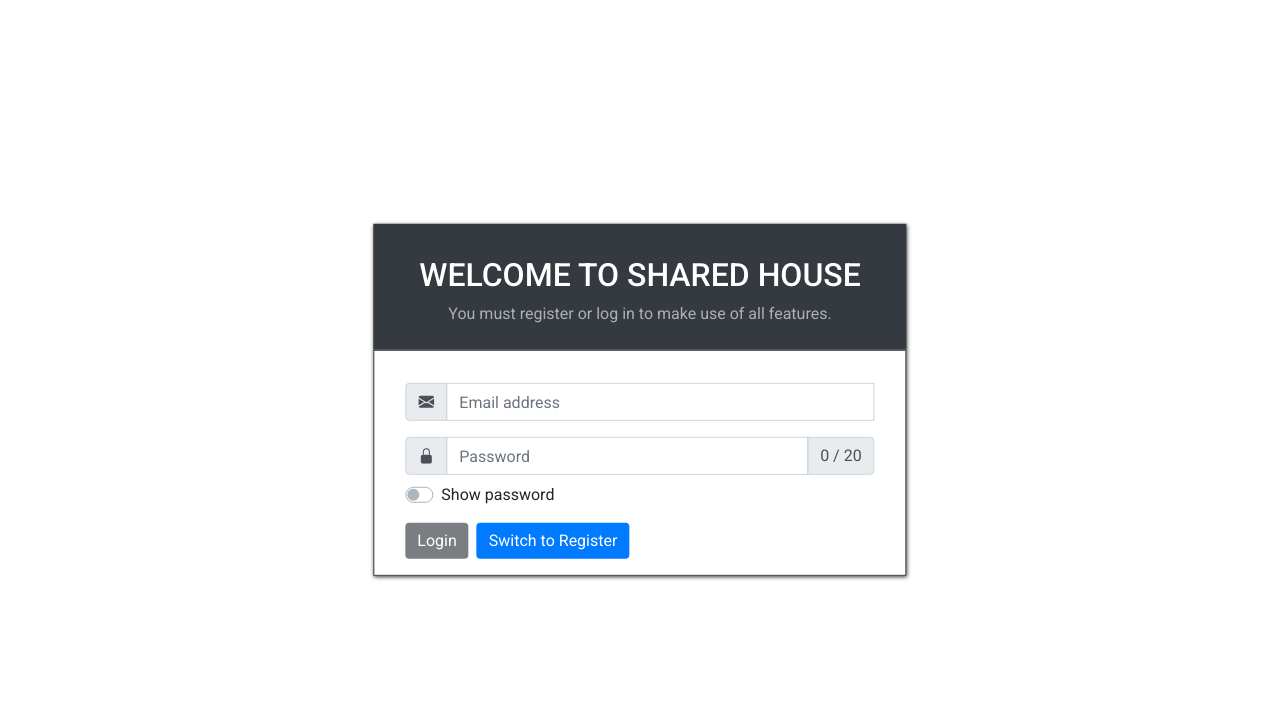
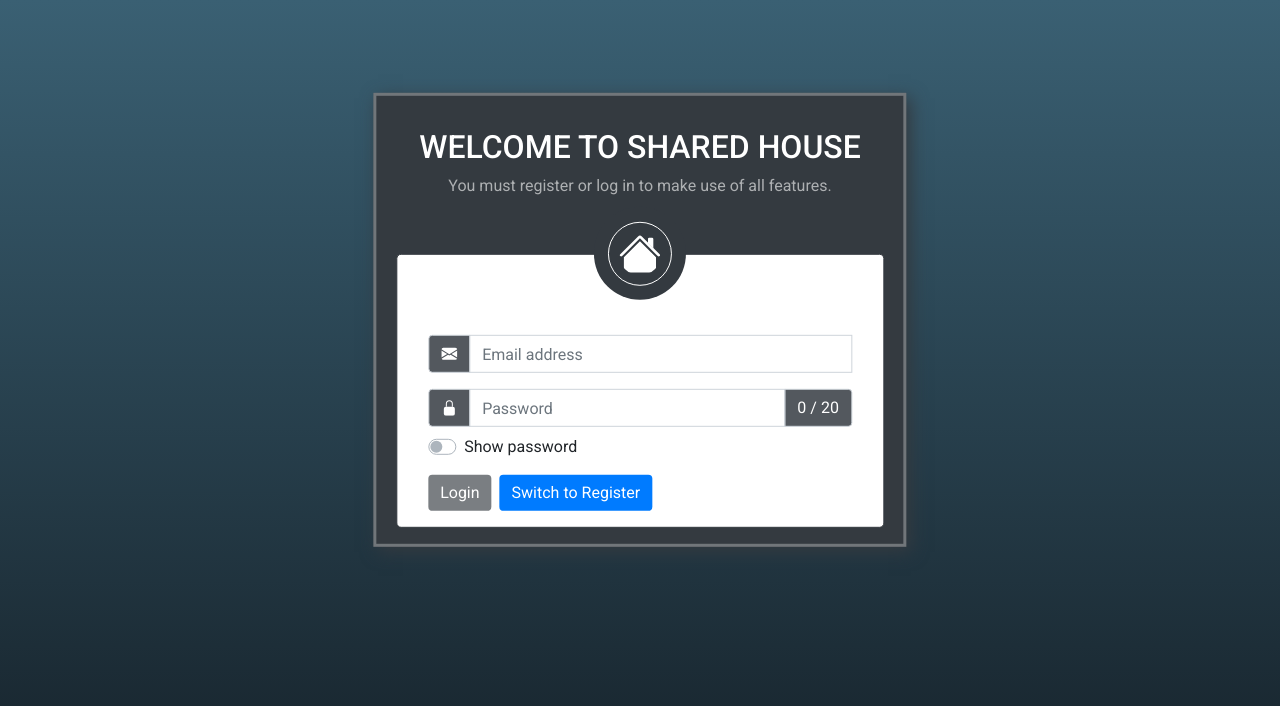
Before and after one commit to Wo0dyStars/shared-house, an Angular app: page / in a window 1280 px wide. Shown: the top 706 px of the page. Built offline with nearby package versions, Linux system fonts and the light colour scheme.

Commit message:
Changing CSS in login form, dark bg, more icons on password check. Dark bg on user details with white colors.

```diff
--- a/src/app/authorization/authorization.component.html
+++ b/src/app/authorization/authorization.component.html
@@ -1,9 +1,15 @@
 
-
+<div class="container__wrapper">
   <div class="container col-xl-5 col-lg-6 col-md-8 bg-dark">
     <h2>Welcome to Shared house</h2>
     <p>You must register or log in to make use of all features.</p>
       <div class="row">
+          <span class="house-logo">
+            <svg viewBox="0 0 16 16" class="bi bi-house-fill" xmlns="http://www.w3.org/2000/svg">
+              <path fill-rule="evenodd" d="M8 3.293l6 6V13.5a1.5 1.5 0 0 1-1.5 1.5h-9A1.5 1.5 0 0 1 2 13.5V9.293l6-6zm5-.793V6l-2-2V2.5a.5.5 0 0 1 .5-.5h1a.5.5 0 0 1 .5.5z"/>
+              <path fill-rule="evenodd" d="M7.293 1.5a1 1 0 0 1 1.414 0l6.647 6.646a.5.5 0 0 1-.708.708L8 2.207 1.354 8.854a.5.5 0 1 1-.708-.708L7.293 1.5z"/>
+            </svg>
+          </span>
           <div class="col-xs-12 col-md-12 col-sm-12">
               <form #form="ngForm" (ngSubmit)="form.form.valid && onSubmit(form)" [appPasswordMatch]="['password', 'confirmPassword']">
 
@@ -46,7 +52,7 @@
                     <div class="input-group mb-2">
                         <div class="input-group-prepend">
                             <div class="input-group-text">
-                            <svg width="1em" height="1em" viewBox="0 0 16 16" class="bi bi-lock-fill" fill="currentColor" xmlns="http://www.w3.org/2000/svg">
+                              <svg width="1em" height="1em" viewBox="0 0 16 16" class="bi bi-lock-fill" xmlns="http://www.w3.org/2000/svg">
                                   <path d="M2.5 9a2 2 0 0 1 2-2h7a2 2 0 0 1 2 2v5a2 2 0 0 1-2 2h-7a2 2 0 0 1-2-2V9z"/>
                                   <path fill-rule="evenodd" d="M4.5 4a3.5 3.5 0 1 1 7 0v3h-1V4a2.5 2.5 0 0 0-5 0v3h-1V4z"/>
                               </svg>
@@ -90,24 +96,64 @@
 
                       <span class="password-errors" *ngIf="password.errors?.strength || password.valid">
                           <div class="password-errors__password-error">Password must contain at least one lowercase character
-                            <span class="alert alert-success alert-success__right" *ngIf="password.errors?.strength.lowercase || password.errors?.strength === null">&#10003;</span>
-                            <span class="alert alert-danger alert-danger__wrong" *ngIf="!password.errors?.strength.lowercase && password.errors?.strength !== null">!</span>
+                              <span class="checked" *ngIf="password.errors?.strength.lowercase || password.errors?.strength === null">
+                                <svg viewBox="0 0 16 16" class="bi bi-check-circle-fill" xmlns="http://www.w3.org/2000/svg">
+                                  <path fill-rule="evenodd" d="M16 8A8 8 0 1 1 0 8a8 8 0 0 1 16 0zm-3.97-3.03a.75.75 0 0 0-1.08.022L7.477 9.417 5.384 7.323a.75.75 0 0 0-1.06 1.06L6.97 11.03a.75.75 0 0 0 1.079-.02l3.992-4.99a.75.75 0 0 0-.01-1.05z"/>
+                                </svg>
+                              </span>
+                              <span class="unchecked" *ngIf="!password.errors?.strength.lowercase && password.errors?.strength !== null">
+                                <svg viewBox="0 0 16 16" class="bi bi-exclamation-triangle-fill"xmlns="http://www.w3.org/2000/svg">
+                                  <path fill-rule="evenodd" d="M8.982 1.566a1.13 1.13 0 0 0-1.96 0L.165 13.233c-.457.778.091 1.767.98 1.767h13.713c.889 0 1.438-.99.98-1.767L8.982 1.566zM8 5a.905.905 0 0 0-.9.995l.35 3.507a.552.552 0 0 0 1.1 0l.35-3.507A.905.905 0 0 0 8 5zm.002 6a1 1 0 1 0 0 2 1 1 0 0 0 0-2z"/>
+                                </svg>
+                              </span>
                           </div>
                           <div class="password-errors__password-error">Password must contain at least one uppercase character
-                            <span class="alert alert-success alert-success__right" *ngIf="password.errors?.strength.uppercase || password.errors?.strength === null">&#10003;</span>
-                            <span class="alert alert-danger alert-danger__wrong" *ngIf="!password.errors?.strength.uppercase && password.errors?.strength !== null">!</span>
+                              <span class="checked" *ngIf="password.errors?.strength.uppercase || password.errors?.strength === null">
+                                <svg viewBox="0 0 16 16" class="bi bi-check-circle-fill" xmlns="http://www.w3.org/2000/svg">
+                                  <path fill-rule="evenodd" d="M16 8A8 8 0 1 1 0 8a8 8 0 0 1 16 0zm-3.97-3.03a.75.75 0 0 0-1.08.022L7.477 9.417 5.384 7.323a.75.75 0 0 0-1.06 1.06L6.97 11.03a.75.75 0 0 0 1.079-.02l3.992-4.99a.75.75 0 0 0-.01-1.05z"/>
+                                </svg>
+                              </span>
+                              <span class="unchecked" *ngIf="!password.errors?.strength.uppercase && password.errors?.strength !== null">
+                                <svg viewBox="0 0 16 16" class="bi bi-exclamation-triangle-fill"xmlns="http://www.w3.org/2000/svg">
+                                  <path fill-rule="evenodd" d="M8.982 1.566a1.13 1.13 0 0 0-1.96 0L.165 13.233c-.457.778.091 1.767.98 1.767h13.713c.889 0 1.438-.99.98-1.767L8.982 1.566zM8 5a.905.905 0 0 0-.9.995l.35 3.507a.552.552 0 0 0 1.1 0l.35-3.507A.905.905 0 0 0 8 5zm.002 6a1 1 0 1 0 0 2 1 1 0 0 0 0-2z"/>
+                                </svg>
+                              </span>
                           </div>
                           <div class="password-errors__password-error">Password must contain at least one digit character
-                            <span class="alert alert-success alert-success__right" *ngIf="password.errors?.strength.digit || password.errors?.strength === null">&#10003;</span>
-                            <span class="alert alert-danger alert-danger__wrong" *ngIf="!password.errors?.strength.digit && password.errors?.strength !== null">!</span>
+                              <span class="checked" *ngIf="password.errors?.strength.digit || password.errors?.strength === null">
+                                <svg viewBox="0 0 16 16" class="bi bi-check-circle-fill" xmlns="http://www.w3.org/2000/svg">
+                                  <path fill-rule="evenodd" d="M16 8A8 8 0 1 1 0 8a8 8 0 0 1 16 0zm-3.97-3.03a.75.75 0 0 0-1.08.022L7.477 9.417 5.384 7.323a.75.75 0 0 0-1.06 1.06L6.97 11.03a.75.75 0 0 0 1.079-.02l3.992-4.99a.75.75 0 0 0-.01-1.05z"/>
+                                </svg>
+                              </span>
+                              <span class="unchecked" *ngIf="!password.errors?.strength.digit && password.errors?.strength !== null">
+                                <svg viewBox="0 0 16 16" class="bi bi-exclamation-triangle-fill"xmlns="http://www.w3.org/2000/svg">
+                                  <path fill-rule="evenodd" d="M8.982 1.566a1.13 1.13 0 0 0-1.96 0L.165 13.233c-.457.778.091 1.767.98 1.767h13.713c.889 0 1.438-.99.98-1.767L8.982 1.566zM8 5a.905.905 0 0 0-.9.995l.35 3.507a.552.552 0 0 0 1.1 0l.35-3.507A.905.905 0 0 0 8 5zm.002 6a1 1 0 1 0 0 2 1 1 0 0 0 0-2z"/>
+                                </svg>
+                              </span>
                           </div>
                           <div class="password-errors__password-error">Password must contain at least one special character
-                            <span class="alert alert-success alert-success__right" *ngIf="password.errors?.strength.special || password.errors?.strength === null">&#10003;</span>
-                            <span class="alert alert-danger alert-danger__wrong" *ngIf="!password.errors?.strength.special && password.errors?.strength !== null">!</span>
+                              <span class="checked" *ngIf="password.errors?.strength.special || password.errors?.strength === null">
+                                <svg viewBox="0 0 16 16" class="bi bi-check-circle-fill" xmlns="http://www.w3.org/2000/svg">
+                                  <path fill-rule="evenodd" d="M16 8A8 8 0 1 1 0 8a8 8 0 0 1 16 0zm-3.97-3.03a.75.75 0 0 0-1.08.022L7.477 9.417 5.384 7.323a.75.75 0 0 0-1.06 1.06L6.97 11.03a.75.75 0 0 0 1.079-.02l3.992-4.99a.75.75 0 0 0-.01-1.05z"/>
+                                </svg>
+                              </span>
+                              <span class="unchecked" *ngIf="!password.errors?.strength.special && password.errors?.strength !== null">
+                                <svg viewBox="0 0 16 16" class="bi bi-exclamation-triangle-fill"xmlns="http://www.w3.org/2000/svg">
+                                  <path fill-rule="evenodd" d="M8.982 1.566a1.13 1.13 0 0 0-1.96 0L.165 13.233c-.457.778.091 1.767.98 1.767h13.713c.889 0 1.438-.99.98-1.767L8.982 1.566zM8 5a.905.905 0 0 0-.9.995l.35 3.507a.552.552 0 0 0 1.1 0l.35-3.507A.905.905 0 0 0 8 5zm.002 6a1 1 0 1 0 0 2 1 1 0 0 0 0-2z"/>
+                                </svg>
+                              </span>
                           </div>
                           <div class="password-errors__password-error">Password must contain at least eight characters
-                            <span class="alert alert-success alert-success__right" *ngIf="password.errors?.strength.minlength || password.errors?.strength === null">&#10003;</span>
-                            <span class="alert alert-danger alert-danger__wrong" *ngIf="!password.errors?.strength.minlength && password.errors?.strength !== null">!</span>
+                              <span class="checked" *ngIf="password.errors?.strength.minlength || password.errors?.strength === null">
+                                <svg viewBox="0 0 16 16" class="bi bi-check-circle-fill" xmlns="http://www.w3.org/2000/svg">
+                                  <path fill-rule="evenodd" d="M16 8A8 8 0 1 1 0 8a8 8 0 0 1 16 0zm-3.97-3.03a.75.75 0 0 0-1.08.022L7.477 9.417 5.384 7.323a.75.75 0 0 0-1.06 1.06L6.97 11.03a.75.75 0 0 0 1.079-.02l3.992-4.99a.75.75 0 0 0-.01-1.05z"/>
+                                </svg>
+                              </span>
+                              <span class="unchecked" *ngIf="!password.errors?.strength.minlength && password.errors?.strength !== null">
+                                <svg viewBox="0 0 16 16" class="bi bi-exclamation-triangle-fill"xmlns="http://www.w3.org/2000/svg">
+                                  <path fill-rule="evenodd" d="M8.982 1.566a1.13 1.13 0 0 0-1.96 0L.165 13.233c-.457.778.091 1.767.98 1.767h13.713c.889 0 1.438-.99.98-1.767L8.982 1.566zM8 5a.905.905 0 0 0-.9.995l.35 3.507a.552.552 0 0 0 1.1 0l.35-3.507A.905.905 0 0 0 8 5zm.002 6a1 1 0 1 0 0 2 1 1 0 0 0 0-2z"/>
+                                </svg>
+                              </span>
                           </div>
                       </span>
 
@@ -161,3 +207,5 @@
           </div>
       </div>
   </div>
+
+</div>
--- a/src/app/authorization/authorization.component.scss
+++ b/src/app/authorization/authorization.component.scss
@@ -28,6 +28,15 @@ input[type=password] {
 	}
 }
 
+.input-group-text {
+	background-color: #53585e;
+	color: white;
+
+	svg {
+		fill: white;
+	}
+}
+
 .form-group {
 	.email-label,
 	.password-label {
@@ -44,16 +53,29 @@ input[type=password] {
 
 .container {
 	position: absolute;
-	top: 50%;
+	top: 40%;
 	left: 50%;
 	transform: translate(-50%, -50%);
-	box-shadow: 1px 1px 4px #343a40;
+	box-shadow: .3rem .3rem 1rem #343a40;
+	border: 3px solid rgba(255, 255, 255, .3);
+
+	&__wrapper {
+		width: 100vw;
+		height: 100vh;
+		background: linear-gradient(to top, #16222a, #3a6073);
+	}
 
 	.row {
+		margin-top: 3rem;
+		margin-bottom: 1rem;
+		margin-left: .3rem;
+		margin-right: .3rem;
+		border-radius: .3rem;
 		padding: 1rem;
-		padding-top: 2rem;
+		padding-top: 5rem;
 		background-color: #fff;
 		border: 1px solid #343a40;
+		position: relative;
 	}
 }
 
@@ -73,21 +95,21 @@ p {
 .alert {
 	padding: .2rem;
 	font-size: .9rem;
+}
 
-	&-danger {
-		&__wrong {
-			padding: 0 .4rem;
-		}
+.checked {
+	svg {
+		width: 1.5rem;
+		height: 1.5rem;
+		fill: green;
+	}
+}
 
-		&__right {
-			padding: .2rem 0;
-		}
-
-		&__avatar {
-			width: 50%;
-			margin: 0 auto;
-			text-align: center;
-		}
+.unchecked {
+	svg {
+		width: 1.5rem;
+		height: 1.5rem;
+		fill: red;
 	}
 }
 
@@ -118,3 +140,22 @@ button[type=button] {
 .login {
 	background-color: #343a40;
 }
+
+.house-logo {
+	position: absolute;
+	top: -3rem;
+	left: 50%;
+	transform: translateX(-50%);
+	background-color: #343a40;
+	border-radius: 50%;
+	padding: .9rem;
+
+	svg {
+		width: 4rem;
+		height: 4rem;
+		fill: white;
+		border: 1px solid white;
+		padding: 0.6rem;
+		border-radius: 50%;
+	}
+}
--- a/src/app/users/user-profile/user-profile.component.scss
+++ b/src/app/users/user-profile/user-profile.component.scss
@@ -31,6 +31,7 @@
 h2 {
 	text-align: center;
 	margin: 2.5rem;
+	color: rgba(0, 0, 0, .7);
 }
 
 input[type=radio] {
@@ -40,8 +41,17 @@ input[type=radio] {
 	height: 0;
 
 	&:checked + .avatar-image {
-		outline: 3px solid rgb(3, 89, 117);
-		background-color: lightblue;
+		background-color: white;
+		border: 1px solid rgba(0, 0, 0, .1);
+	}
+}
+
+.input-group-text {
+	background-color: #53585e;
+	color: white;
+
+	svg {
+		fill: white;
 	}
 }
 
@@ -55,6 +65,12 @@ input[type=radio] {
 	cursor: pointer;
 	width: 10rem;
 	padding: 1rem;
+	transition: border 0, background-color .3s;
+
+	&:hover {
+		background-color: white;
+		border: 1px solid rgba(0, 0, 0, .1);
+	}
 }
 
 .card {
```
Also changed, not shown: src/app/header/header.component.scss (+5 -6 lines), src/app/users/user-profile/user-profile.component.html (+24 -17 lines). Lines whose indentation alone changed are shown as unchanged.
